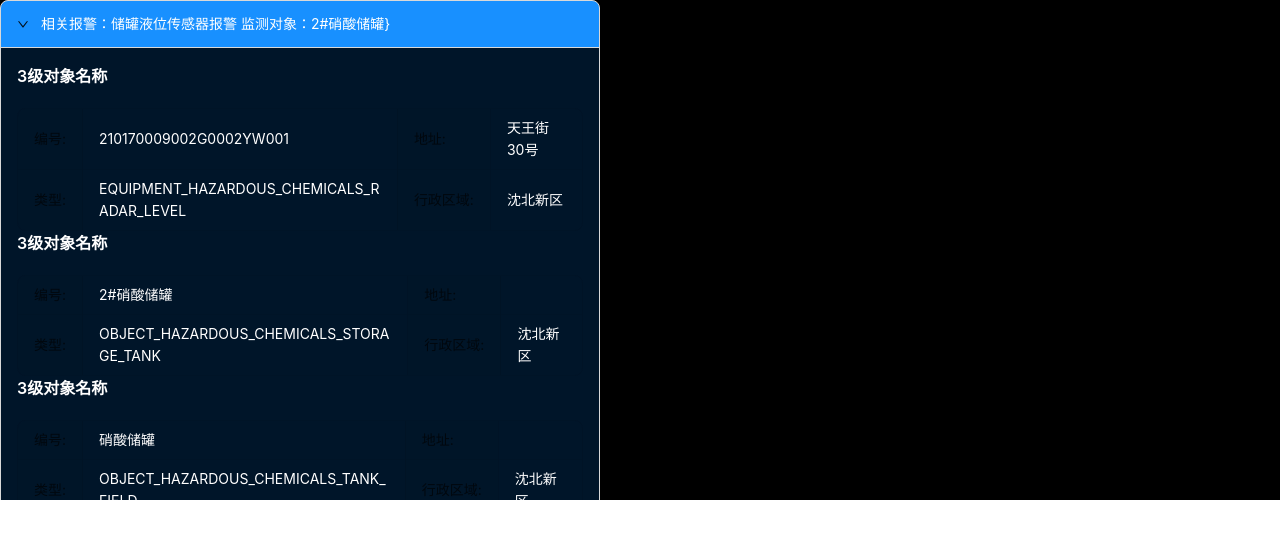
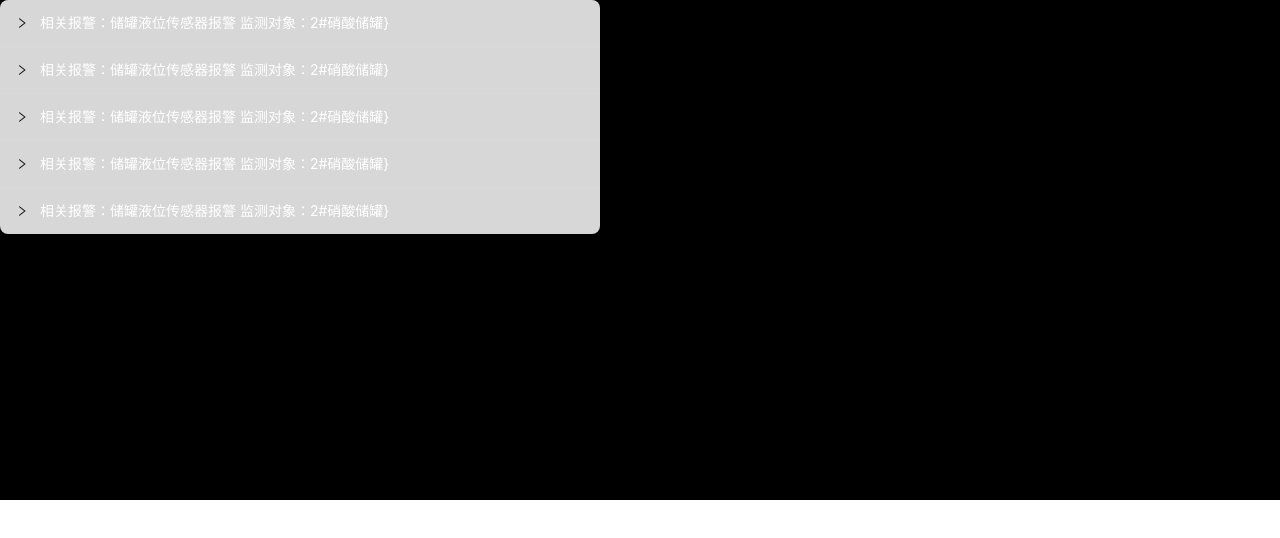
Before and after one commit to kamss4540/custom-component, a React app: page / in a window 1280 px wide. Shown: the top 538 px of the page. Built offline with nearby package versions, Linux system fonts and the light colour scheme; the HTML template or start-up script is replaced by a standard one.

Commit message:
预警详情-监测对象

```diff
--- a/src/App.js
+++ b/src/App.js
@@ -1,7 +1,7 @@
-import Com from "./pages/monitorObj";
-import data from "./pages/monitorObj/mockData.js";
+import Com from "./pages/MonitorObj";
 
 function App() {
+	const data = {};
 	return (
 		<div style={{ width: 600, height: 500 }}>
 			<Com data={data} />
--- a/src/pages/monitorObj/index.jsx
+++ b/src/pages/monitorObj/index.jsx
@@ -1,14 +1,36 @@
 // 沈阳-预警详情-监测对象
-import React from "react";
+import React, { useEffect, useState } from "react";
 import { Collapse, Descriptions } from "antd";
 import styles from "./index.module.less";
+import mockData from "./mockData";
 
 const { Panel } = Collapse;
 
 export default (props) => {
-	const { data: {data, fields} } = props;
+	const {
+		data: { dataKey, fieldsKey },
+	} = props;
 
+	const [data, setData] = useState({});
+	const [fields, setFields] = useState([]);
 
+	useEffect(() => {
+		getData();
+	}, []);
+
+	const getData = () => {
+		if (window.globalEventEmitter) {
+			window.globalEventEmitter.on(dataKey, (e) => {
+				setData(e);
+			});
+			window.globalEventEmitter.on(fieldsKey, (e) => {
+				setFields(e);
+			});
+		} else {
+			setData(mockData.data);
+			setFields(mockData.fields);
+		}
+	};
 
 	return (
 		<div className={styles.layout}>
@@ -27,7 +49,7 @@ export default (props) => {
 							{items.map((item, index) => (
 								<Descriptions
 									key={index}
-									title="3级对象名称"
+									title={`${items.length - index}级对象名称`}
 									bordered
 									column={2}
 									size="small"
--- a/src/pages/monitorObj/index.module.less
+++ b/src/pages/monitorObj/index.module.less
@@ -7,16 +7,17 @@
 		width: 0;
 	}
 
-	.collapse {
-		background: #1890ff;
-
     :global {
+        .ant-collapse {
+	        background: #d7d7d7;
+            border: none;
+        }
 		.ant-collapse-header-text {
 			color: #fff;
 		}
 		.ant-collapse-content-box {
 			color: #fff;
-				background: #001529;
+			background: #103172;
 		}
 		.ant-descriptions-title {
 			color: #fff;
@@ -24,10 +25,10 @@
 		.ant-descriptions-item-label {
 			color: #fff;
 			white-space: nowrap;
+            background-color: rgba(0, 0, 0, 0);
 		}
 		.ant-descriptions-item-content {
 			color: #fff;
 		}
 	}
 }
-}
```
Lines whose indentation alone changed are shown as unchanged.
